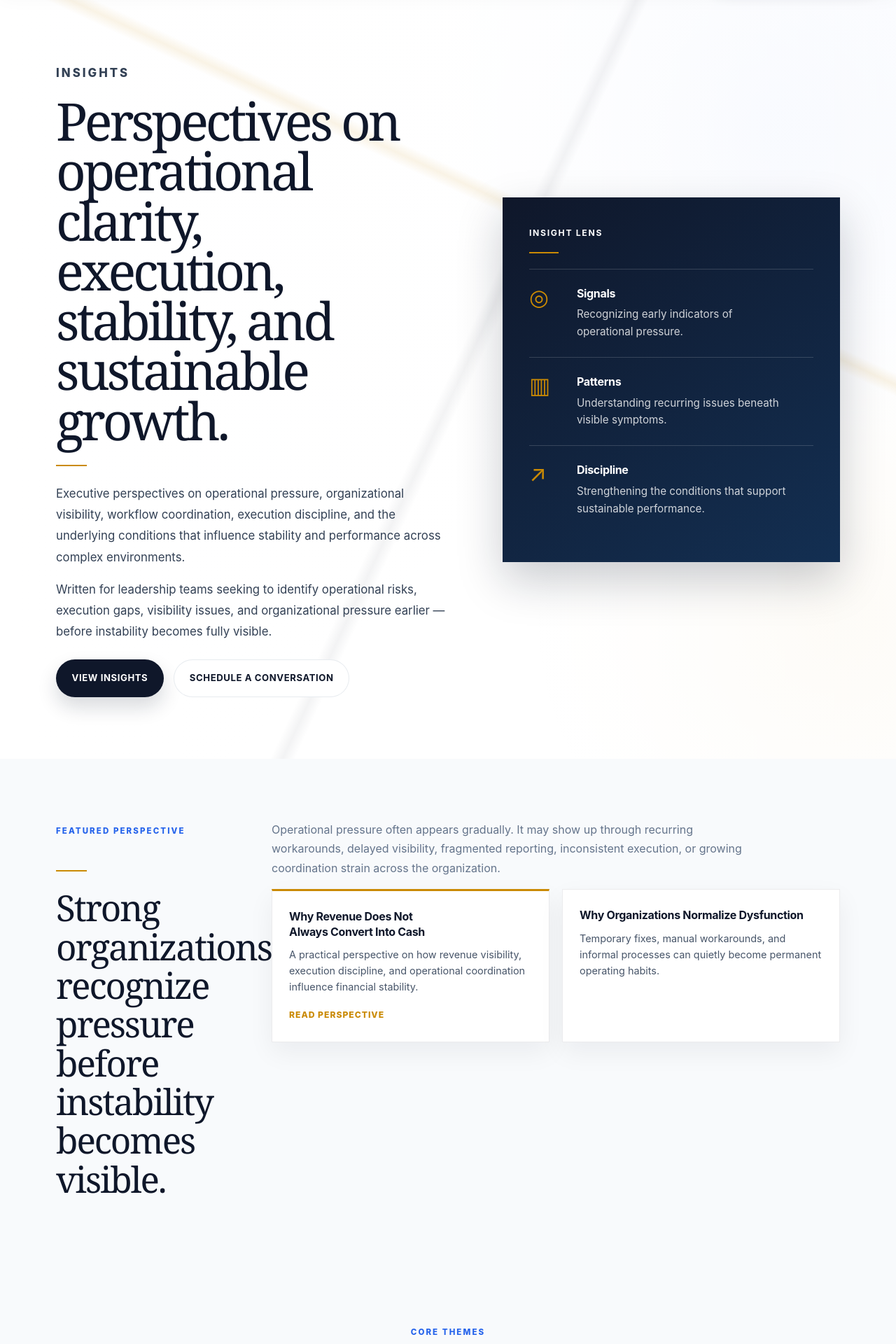
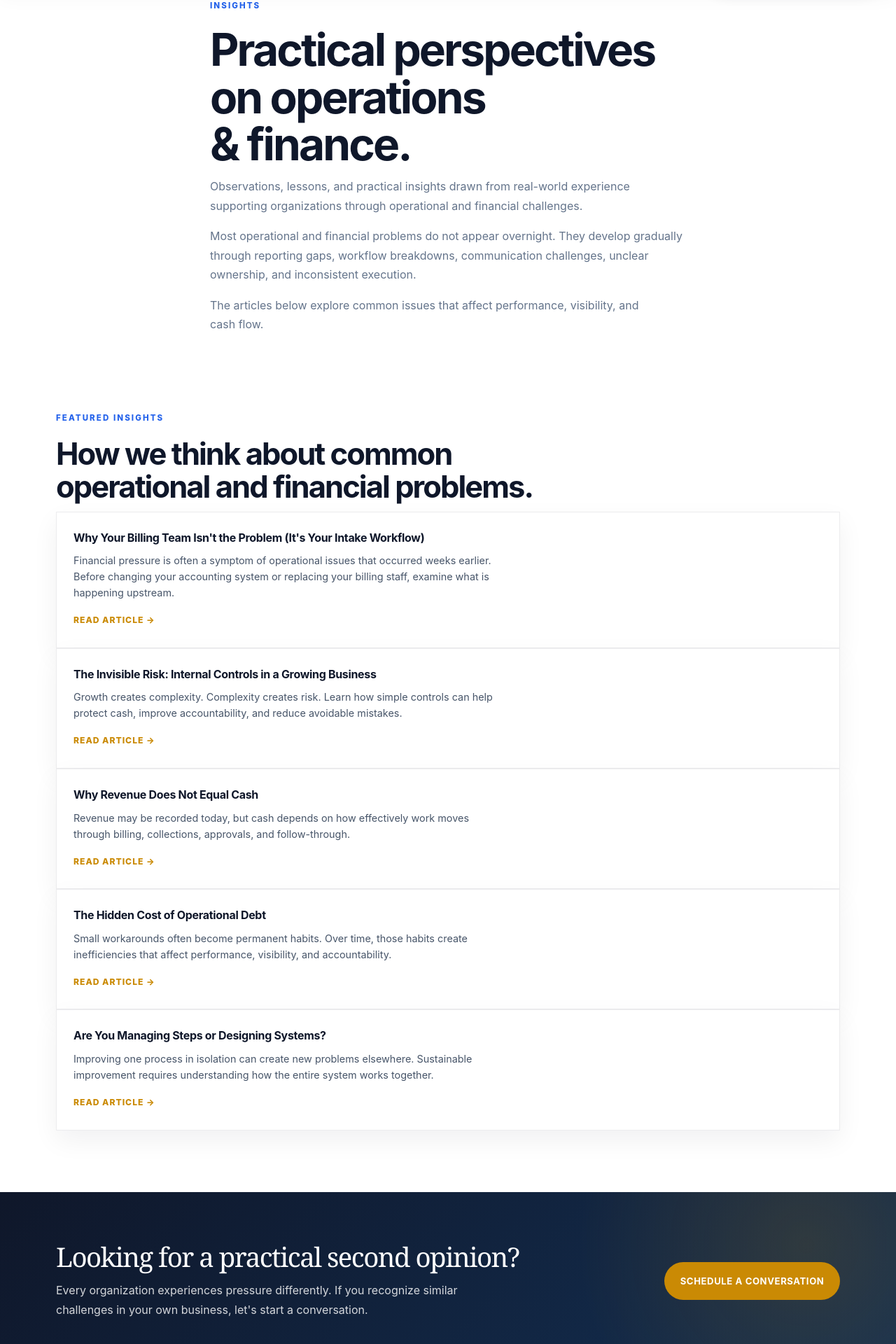
Before and after one commit to pjechete/prosperity-heritage-Advisory-Services, a Next.js app: page /insights in a window 1280 px wide. Shown: the part 100-2020 px from the top of the page at 70% size. Built offline with nearby package versions, Linux system fonts and the light colour scheme.

Commit message:
Update page.tsx

```diff
--- a/src/app/insights/page.tsx
+++ b/src/app/insights/page.tsx
@@ -2,285 +2,101 @@ import type { Metadata } from 'next'
 import Link from 'next/link'
 
 export const metadata: Metadata = {
-  title: 'Operational Stability, Execution & Growth Insights | PHS Advisory',
+  title: 'Insights | Operations & Finance Perspectives | PHS',
   description:
-    'Executive insights on operational clarity, visibility, workflow coordination, execution discipline, organizational stability, and sustainable growth.',
+    'Practical perspectives on operations, finance, cash flow, workflow breakdowns, internal controls, operational debt, and performance visibility.',
+  alternates: {
+    canonical: 'https://phs-usa.com/insights',
+  },
+  openGraph: {
+    title: 'Insights | Operations & Finance Perspectives | PHS',
+    description:
+      'Practical insights drawn from real-world experience supporting organizations through operational and financial challenges.',
+    url: 'https://phs-usa.com/insights',
+    siteName: 'Prosperity Heritage Advisory',
+    type: 'website',
+  },
 }
 
-const featuredInsights = [
+const insights = [
   {
-    title: 'Why Revenue Does Not Always Convert Into Cash',
-    body:
-      'A practical perspective on how revenue visibility, execution discipline, and operational coordination influence financial stability.',
+    title: "Why Your Billing Team Isn't the Problem (It's Your Intake Workflow)",
+    body: 'Financial pressure is often a symptom of operational issues that occurred weeks earlier. Before changing your accounting system or replacing your billing staff, examine what is happening upstream.',
+  },
+  {
+    title: 'The Invisible Risk: Internal Controls in a Growing Business',
+    body: 'Growth creates complexity. Complexity creates risk. Learn how simple controls can help protect cash, improve accountability, and reduce avoidable mistakes.',
+  },
+  {
+    title: 'Why Revenue Does Not Equal Cash',
+    body: 'Revenue may be recorded today, but cash depends on how effectively work moves through billing, collections, approvals, and follow-through.',
     href: '/insights/revenue-not-converting-to-cash',
   },
   {
-    title: 'Why Organizations Normalize Dysfunction',
-    body:
-      'Temporary fixes, manual workarounds, and informal processes can quietly become permanent operating habits.',
-  },
-]
-
-const coreThemes = [
-  {
-    title: 'Operational Visibility',
-    body:
-      'Perspectives on reporting clarity, leadership awareness, organizational blind spots, and visibility gaps.',
+    title: 'The Hidden Cost of Operational Debt',
+    body: 'Small workarounds often become permanent habits. Over time, those habits create inefficiencies that affect performance, visibility, and accountability.',
   },
   {
-    title: 'Execution Discipline',
-    body:
-      'Thinking on ownership, coordination, workflow consistency, accountability, and operational follow-through.',
-  },
-  {
-    title: 'Organizational Stability',
-    body:
-      'Insights on operational pressure, structural weakness, transformation strain, and sustainable performance.',
-  },
-]
-
-const insightLibrary = [
-  {
-    title: 'Why Organizations Normalize Workarounds',
-    body:
-      'Manual fixes may keep work moving temporarily, but they often become embedded operating habits that hide deeper issues.',
-  },
-  {
-    title: 'Growth Without Visibility Creates Pressure',
-    body:
-      'Expansion can increase complexity faster than reporting, coordination, and operating discipline mature.',
-  },
-  {
-    title: 'Why Systems Alone Do Not Solve Execution Problems',
-    body:
-      'Technology can support performance, but weak ownership, unclear handoffs, and inconsistent discipline still limit outcomes.',
-  },
-  {
-    title: 'The Hidden Cost of Fragmented Workflows',
-    body:
-      'Disconnected teams and informal processes quietly reduce visibility, consistency, accountability, and control.',
-  },
-  {
-    title: 'Operational Pressure Often Appears Quietly',
-    body:
-      'The earliest signs of instability often appear as delays, reporting gaps, recurring escalations, or coordination strain.',
-  },
-  {
-    title: 'What Strong Leadership Teams See Earlier',
-    body:
-      'Stronger leadership visibility helps organizations identify signals before operational pressure becomes financial pressure.',
-  },
-]
-
-const complexEnvironments = [
-  {
-    title: 'Healthcare Operations',
-    body:
-      'Perspectives on workflow alignment, revenue visibility, implementation readiness, and operational finance structure.',
-  },
-  {
-    title: 'Public Sector Readiness',
-    body:
-      'Thinking on controls, reporting discipline, execution structure, and accountability in public and quasi-government environments.',
-  },
-  {
-    title: 'Partner-Led Execution',
-    body:
-      'Practical insight on how advisory support, stakeholder alignment, financial controls, and operational execution come together.',
+    title: 'Are You Managing Steps or Designing Systems?',
+    body: 'Improving one process in isolation can create new problems elsewhere. Sustainable improvement requires understanding how the entire system works together.',
   },
 ]
 
 export default function InsightsPage() {
   return (
     <main>
-      <section className="phs-hero">
-        <div className="phs-container phs-hero-grid">
-          <div className="phs-hero-copy">
+      <section className="phs-page-hero">
+        <div className="phs-container phs-hero-copy">
           <p className="phs-eyebrow">Insights</p>
-
-            <h1>
-              Perspectives on operational clarity, execution, stability, and
-              sustainable growth.
-            </h1>
-
-            <div className="phs-gold-rule" />
+          <h1>Practical perspectives on operations & finance.</h1>
 
           <p className="phs-hero-lede">
-              Executive perspectives on operational pressure, organizational
-              visibility, workflow coordination, execution discipline, and the
-              underlying conditions that influence stability and performance
-              across complex environments.
+            Observations, lessons, and practical insights drawn from real-world
+            experience supporting organizations through operational and financial
+            challenges.
           </p>
 
           <p>
-              Written for leadership teams seeking to identify operational
-              risks, execution gaps, visibility issues, and organizational
-              pressure earlier — before instability becomes fully visible.
+            Most operational and financial problems do not appear overnight. They
+            develop gradually through reporting gaps, workflow breakdowns,
+            communication challenges, unclear ownership, and inconsistent
+            execution.
           </p>
 
-            <div className="phs-hero-actions">
-              <a href="#featured-insights" className="phs-btn phs-btn-primary">
-                View Insights
-              </a>
-
-              <Link href="/contact" className="phs-btn phs-btn-secondary">
-                Schedule a Conversation
-              </Link>
-            </div>
-          </div>
-
-          <aside className="phs-advisory-panel">
-            <p>Insight Lens</p>
-            <div className="phs-panel-rule" />
-
-            <div className="phs-panel-item">
-              <span className="phs-panel-icon">◎</span>
-              <div>
-                <h3>Signals</h3>
-                <p>Recognizing early indicators of operational pressure.</p>
-              </div>
-            </div>
-
-            <div className="phs-panel-item">
-              <span className="phs-panel-icon">▥</span>
-              <div>
-                <h3>Patterns</h3>
-                <p>Understanding recurring issues beneath visible symptoms.</p>
-              </div>
-            </div>
-
-            <div className="phs-panel-item">
-              <span className="phs-panel-icon">↗</span>
-              <div>
-                <h3>Discipline</h3>
-                <p>Strengthening the conditions that support sustainable performance.</p>
-              </div>
-            </div>
-          </aside>
+          <p>
+            The articles below explore common issues that affect performance,
+            visibility, and cash flow.
+          </p>
         </div>
       </section>
 
-      <section
-        id="featured-insights"
-        className="phs-section phs-executive-reality"
-      >
-        <div className="phs-container phs-reality-grid">
-          <div className="phs-reality-heading">
-            <p className="phs-section-label">Featured Perspective</p>
-            <div className="phs-gold-rule" />
-            <h2>
-              Strong organizations recognize pressure before instability becomes
-              visible.
-            </h2>
+      <section className="phs-section phs-section-soft">
+        <div className="phs-container">
+          <div className="phs-section-header">
+            <p className="phs-section-label">Featured Insights</p>
+            <h2>How we think about common operational and financial problems.</h2>
           </div>
 
-          <div>
-            <p>
-              Operational pressure often appears gradually. It may show up
-              through recurring workarounds, delayed visibility, fragmented
-              reporting, inconsistent execution, or growing coordination strain
-              across the organization.
-            </p>
-
-            <div className="phs-featured-insights">
-              {featuredInsights.map((item) =>
-                item.href ? (
-                  <Link
-                    href={item.href}
-                    className="phs-insight-card phs-insight-card-featured"
-                    key={item.title}
-                  >
+          <div className="phs-grid phs-grid-2">
+            {insights.map((item) => {
+              const content = (
+                <>
                   <h3>{item.title}</h3>
                   <p>{item.body}</p>
-                    <span>Read perspective</span>
+                  <span className="phs-read-link">Read Article →</span>
+                </>
+              )
+
+              return item.href ? (
+                <Link href={item.href} className="phs-card phs-insight-card" key={item.title}>
+                  {content}
                 </Link>
               ) : (
-                  <article className="phs-insight-card" key={item.title}>
-                    <h3>{item.title}</h3>
-                    <p>{item.body}</p>
+                <article className="phs-card phs-insight-card" key={item.title}>
+                  {content}
                 </article>
-                ),
-              )}
-            </div>
-          </div>
-        </div>
-      </section>
-
-      <section className="phs-section phs-advisory-areas">
-        <div className="phs-container">
-          <div className="phs-centered-header">
-            <p className="phs-section-label">Core Themes</p>
-            <div className="phs-gold-rule centered" />
-            <h2>
-              The operational conditions that influence organizational
-              performance.
-            </h2>
-          </div>
-
-          <div className="phs-insight-theme-grid">
-            {coreThemes.map((item) => (
-              <article className="phs-advisory-card" key={item.title}>
-                <div className="phs-card-icon">▧</div>
-                <h3>{item.title}</h3>
-                <p>{item.body}</p>
-                <div className="phs-card-line" />
-              </article>
-            ))}
-          </div>
-        </div>
-      </section>
-
-      <section className="phs-section phs-approach">
-        <div className="phs-container">
-          <div className="phs-centered-header">
-            <p className="phs-section-label">Insight Library</p>
-            <div className="phs-gold-rule centered" />
-            <h2>Operational signals leadership teams should not ignore.</h2>
-          </div>
-
-          <p className="phs-section-intro">
-            These topics reflect common patterns that appear when organizations
-            are growing, changing, stabilizing, or operating with limited
-            visibility across critical workflows.
-          </p>
-
-          <div className="phs-insight-library-grid">
-            {insightLibrary.map((item) => (
-              <article className="phs-insight-card" key={item.title}>
-                <h3>{item.title}</h3>
-                <p>{item.body}</p>
-              </article>
-            ))}
-          </div>
-        </div>
-      </section>
-
-      <section className="phs-section phs-executive-reality">
-        <div className="phs-container phs-advisory-layout">
-          <div className="phs-advisory-heading">
-            <p className="phs-section-label">Complex Environments</p>
-            <div className="phs-gold-rule" />
-            <h2>
-              Complex environments require stronger visibility and execution
-              discipline.
-            </h2>
-            <p>
-              In healthcare, public sector, transformation, and partner-led
-              initiatives, performance issues often appear through implementation
-              gaps, stakeholder misalignment, unclear ownership, weak reporting,
-              and accountability pressure.
-            </p>
-          </div>
-
-          <div className="phs-environment-grid">
-            {complexEnvironments.map((item) => (
-              <article className="phs-advisory-card" key={item.title}>
-                <div className="phs-card-icon">◎</div>
-                <h3>{item.title}</h3>
-                <p>{item.body}</p>
-                <div className="phs-card-line" />
-              </article>
-            ))}
+              )
+            })}
           </div>
         </div>
       </section>
@@ -288,27 +104,16 @@ export default function InsightsPage() {
       <section className="phs-final-cta">
         <div className="phs-container phs-cta-grid">
           <div>
-            <h2>
-              Strong organizations strengthen visibility before instability
-              becomes visible.
-            </h2>
-
+            <h2>Looking for a practical second opinion?</h2>
             <p>
-              PHS works with leadership teams seeking stronger operational
-              clarity, execution discipline, organizational coordination, and
-              sustainable performance across complex environments.
+              Every organization experiences pressure differently. If you
+              recognize similar challenges in your own business, let&apos;s start a
+              conversation.
             </p>
           </div>
-
-          <div className="phs-cta-actions">
           <Link href="/contact" className="phs-btn phs-btn-gold">
-              Schedule a Diagnostic Conversation
+            Schedule a Conversation
           </Link>
-
-            <Link href="/services" className="phs-btn phs-btn-secondary">
-              Explore Services
-            </Link>
-          </div>
         </div>
       </section>
     </main>
```
Lines whose indentation alone changed are shown as unchanged.
